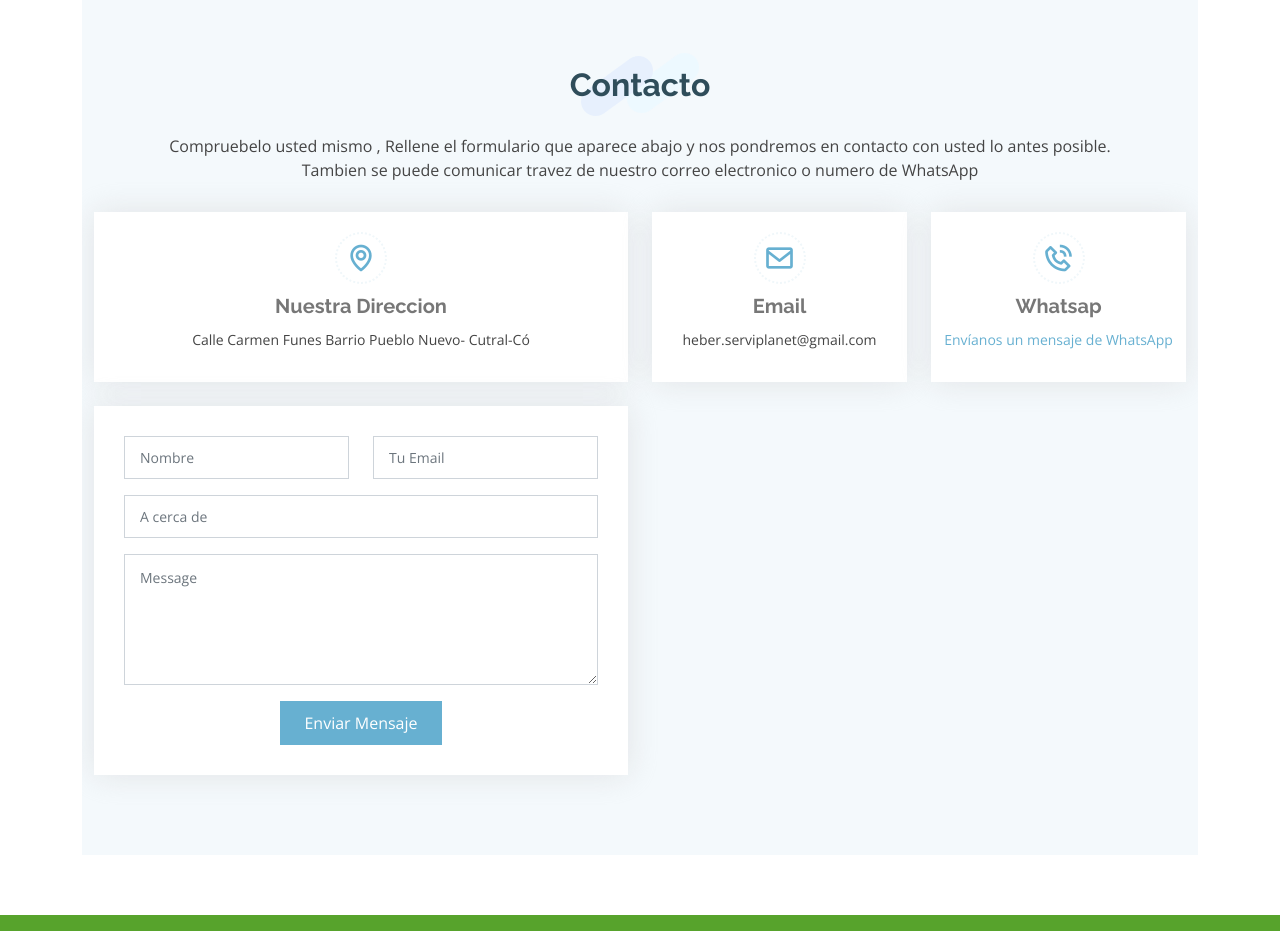
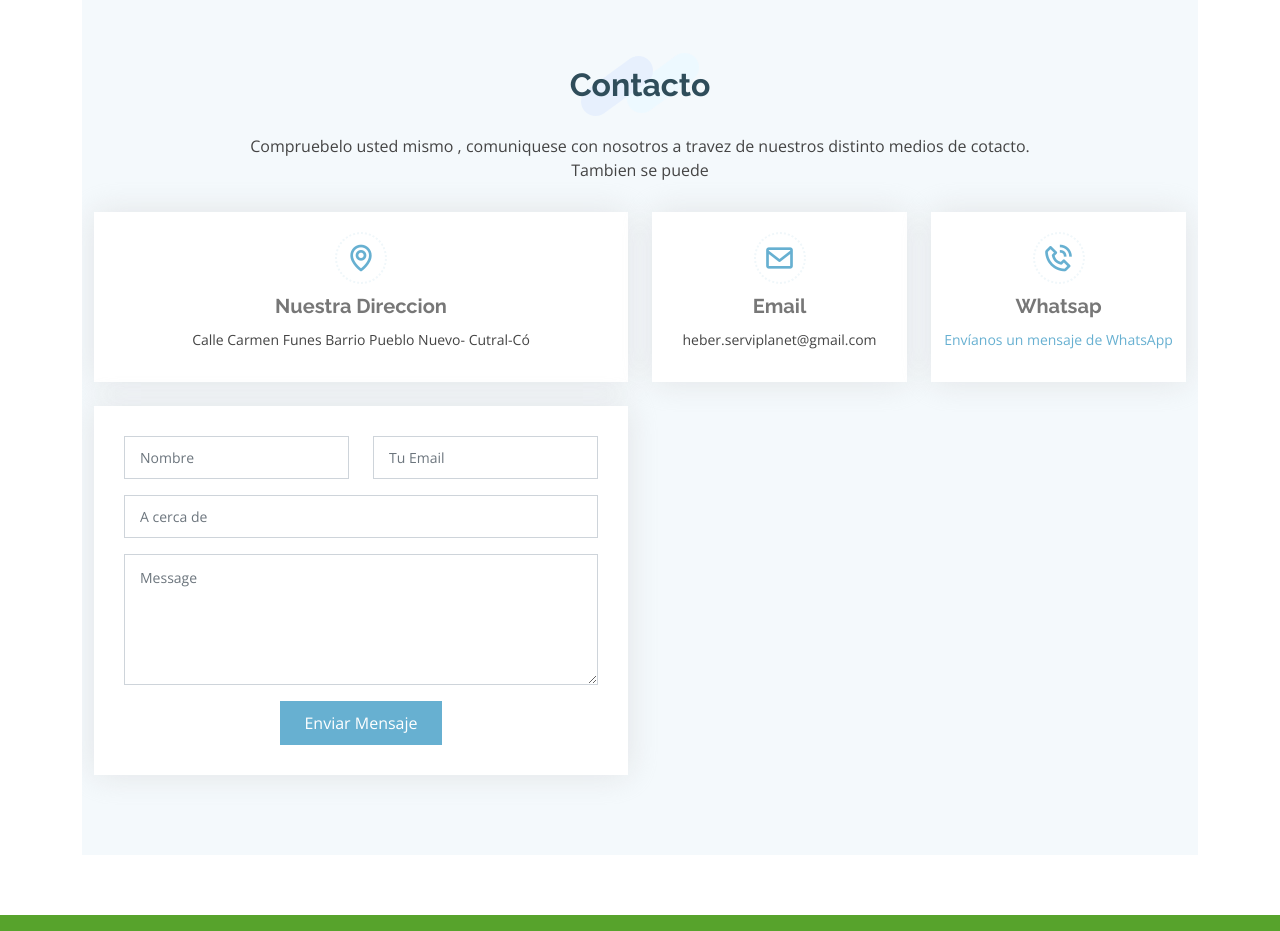
Before and after one commit to GABRIEL3503/Serviplanet, a plain HTML site: page index.html in a window 1280 px wide. Shown: the part 3740-4671 px from the top of the page. Drawn offline with nearby package versions, Linux system fonts and the light colour scheme.

Commit message:
cambios texto

```diff
--- a/index.html
+++ b/index.html
@@ -406,7 +406,7 @@
 
         <div class="section-title">
           <h2>Contacto</h2>
-          <p>Compruebelo usted mismo , Rellene el formulario que aparece abajo y nos pondremos en contacto con usted lo antes posible. <br> Tambien se puede comunicar  travez de  nuestro correo electronico o numero de WhatsApp </p>
+          <p>Compruebelo usted mismo , comuniquese con nosotros a travez de nuestros distinto medios de cotacto. <br> Tambien se puede</p>
         </div>
 
         <div class="row">
```
